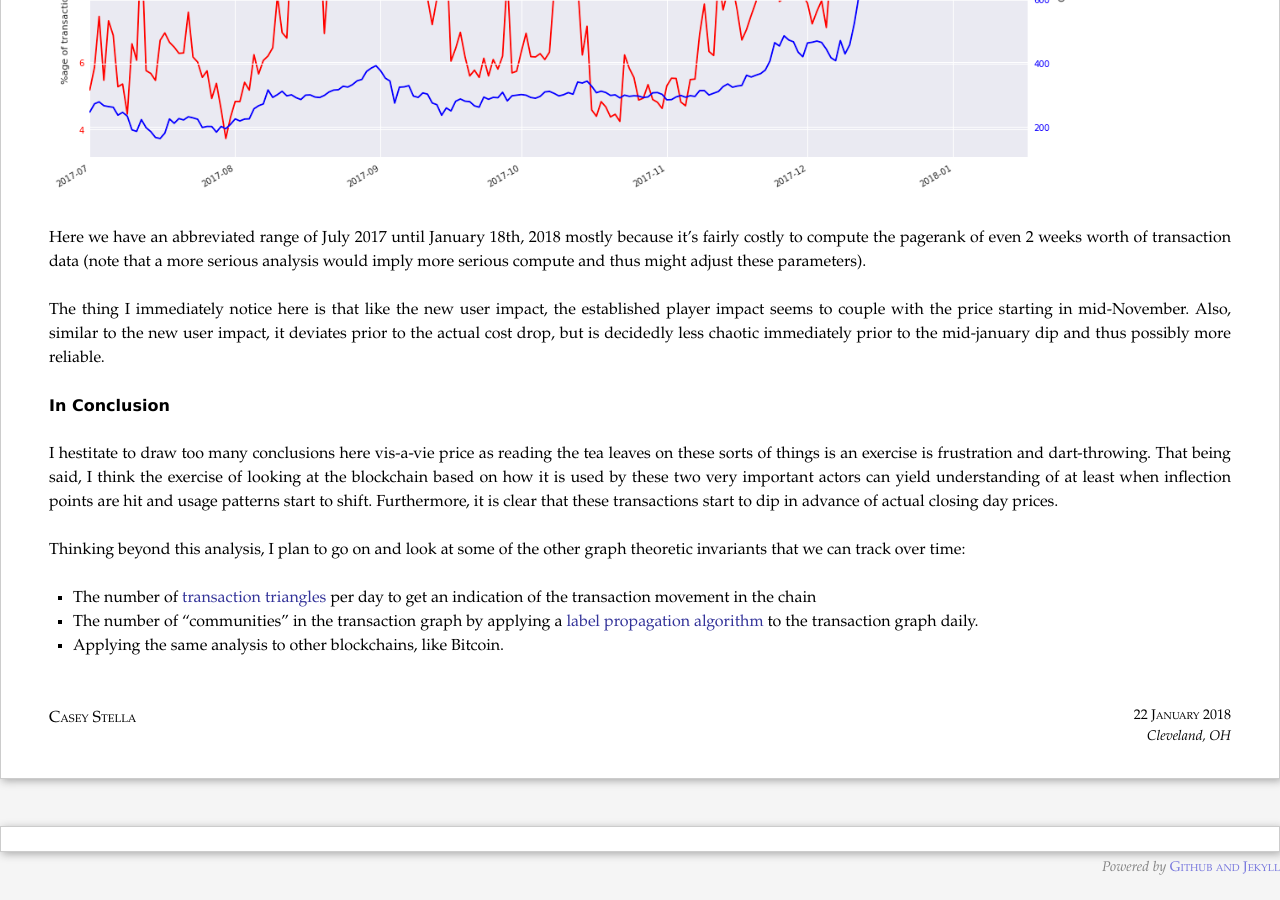
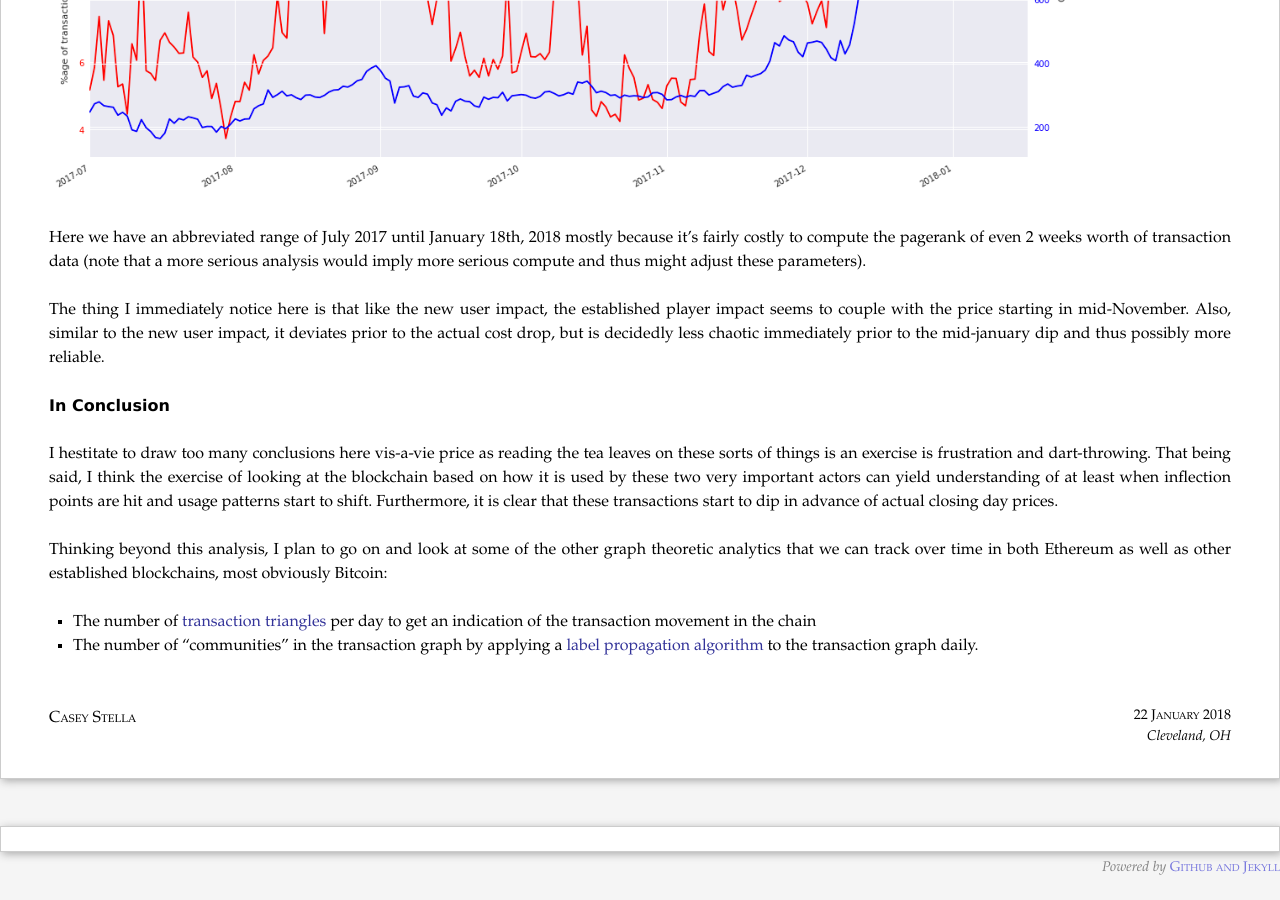
Before and after one commit to cestella/cestella.github.io, a Jekyll site: the page built from _posts/2018-01-22-ethereum-blockchain-analysis.markdown, in a window 1280 px wide and 900 px high, scrolled down 2714 px. Built offline with Jekyll 4.4.1, drawn with Linux system fonts in a browser that asks for light colours; formulas are drawn with MathJax 3; comment, search, counter and statistics services are not loaded.

Commit message:
more words

```diff
--- a/_posts/2018-01-22-ethereum-blockchain-analysis.markdown
+++ b/_posts/2018-01-22-ethereum-blockchain-analysis.markdown
@@ -100,7 +100,6 @@ In Conclusion
 
 I hestitate to draw too many conclusions here vis-a-vie price as reading the tea leaves on these sorts of things is an exercise is frustration and dart-throwing.  That being said, I think the exercise of looking at the blockchain based on how it is used by these two very important actors can yield understanding of at least when inflection points are hit and usage patterns start to shift.  Furthermore, it is clear that these transactions start to dip in advance of actual closing day prices.
 
-Thinking beyond this analysis, I plan to go on and look at some of the other graph theoretic invariants that we can track over time:
+Thinking beyond this analysis, I plan to go on and look at some of the other graph theoretic analytics that we can track over time in both Ethereum as well as other established blockchains, most obviously Bitcoin:
 * The number of [transaction triangles](https://www.geeksforgeeks.org/number-of-triangles-in-a-undirected-graph/) per day to get an indication of the transaction movement in the chain
 * The number of "communities" in the transaction graph by applying a [label propagation algorithm](https://en.wikipedia.org/wiki/Label_Propagation_Algorithm) to the transaction graph daily.
-* Applying the same analysis to other blockchains, like Bitcoin.
```
